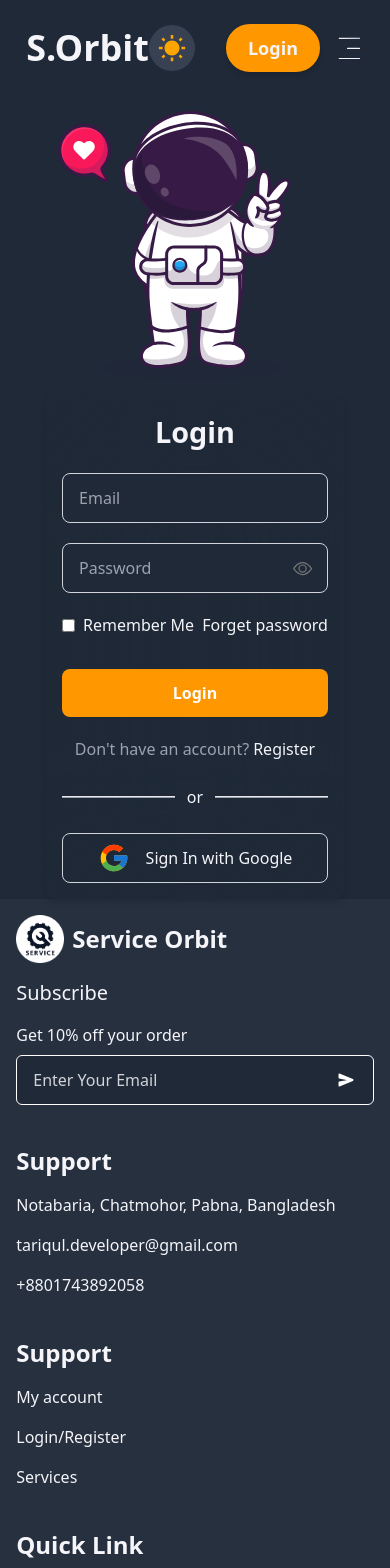
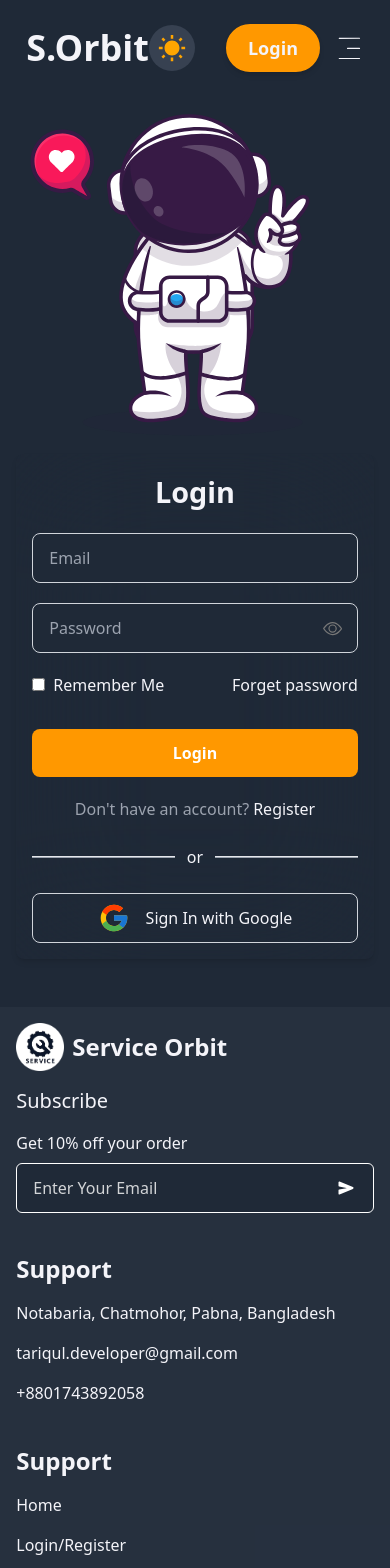
Before and after one commit to tariqul420/Service-Orbit, a React (Vite) app: page /login in a window 390 px wide. Shown: the top 1568 px of the page. Built offline with nearby package versions, Linux system fonts and the light colour scheme; no server answers.

Commit message:
responsive login & forgotpassword

```diff
--- a/src/Components/Common/Footer.jsx
+++ b/src/Components/Common/Footer.jsx
@@ -4,7 +4,8 @@ import { Link } from "react-router-dom";
 
 const Footer = () => {
     return (
-        <div className="pt-4 w-full bg-gray-100 dark:bg-gray-700/30">
+        <div
+            className="pt-4 w-full bg-gray-100 dark:bg-gray-700/30">
             <div className="w-11/12 mx-auto grid grid-cols-1 md:grid-cols-3 lg:grid-cols-5 gap-10 mb-8">
                 <div className="space-y-4">
                     <Link to='/'>
@@ -38,7 +39,7 @@ const Footer = () => {
                 </div>
                 <div className="space-y-4">
                     <h2 className="font-semibold text-2xl">Support</h2>
-                    <p>My account</p>
+                    <p><Link to='/'>Home</Link></p>
                     <p><Link to='/login'>Login</Link>/<Link to='/register'>Register</Link></p>
                     <p><Link to='/services'>Services</Link></p>
                 </div>
--- a/src/Components/Home/Banner.jsx
+++ b/src/Components/Home/Banner.jsx
@@ -39,6 +39,8 @@ const Banner = ({ banner }) => {
                     <SwiperSlide key={index}>
 
                         <div
+                            data-aos="flip-left"
+                            data-aos-duration="2000"
                             className="w-full sm:w-[80%] lg:w-full h-[473px] relative overflow-hidden group cursor-pointer rounded-md">
 
                             {/*  image  */}
--- a/src/Pages/Authentication/ForgotPassword.jsx
+++ b/src/Pages/Authentication/ForgotPassword.jsx
@@ -30,7 +30,7 @@ const ForgotPassword = () => {
     }
 
     return (
-        <section className="w-10/12 mx-auto h-auto flex items-center my-12 justify-center gap-12">
+        <section className="w-10/12 max-sm:w-full mx-auto h-auto flex flex-col-reverse md:flex-row items-center my-12 justify-center gap-12">
             <div className="w-full sm:w-[40%] rounded-lg sm:py-6 sm:px-8 p-4 flex flex-col gap-5 shadow-md flex-1">
 
                 {/* Forgot Password Form */}
--- a/src/Pages/Authentication/Login.jsx
+++ b/src/Pages/Authentication/Login.jsx
@@ -48,10 +48,10 @@ const Login = () => {
 
     return (
         <>
-            <section className="w-10/12 mx-auto h-auto flex flex-col-reverse lg:flex-row my-0 lg:my-12">
+            <section className="w-10/12 max-sm:w-full mx-auto h-auto flex flex-col-reverse lg:flex-row my-0 lg:my-12">
 
                 {/* Login Form */}
-                <div className="shadow-md backdrop-blur-3xl rounded-lg sm:py-6 sm:px-8 p-4 flex flex-col gap-5 flex-1">
+                <div className="shadow-md backdrop-blur-3xl rounded-lg sm:py-6 sm:px-8 p-4 flex flex-col gap-5 flex-1 max-sm:mb-12">
                     <form onSubmit={handleSubmit(onSubmit)} className="w-full flex flex-col gap-5">
                         <h3 className="text-[1.8rem] font-[700] text-center">
                             Login
--- a/src/Pages/Home.jsx
+++ b/src/Pages/Home.jsx
@@ -66,7 +66,9 @@ const Home = () => {
 
             {/* Popular Services */}
             <div className="mb-28">
-                <h2 className="text-6xl font-bold text-center">Popular Services</h2>
+                <h2
+                    data-aos="fade-up"
+                    className="text-6xl font-bold text-center">Popular Services</h2>
 
                 {
                     data?.popularServices.length === 0 ? (
@@ -96,7 +98,9 @@ const Home = () => {
 
             {/* Best Service Provider */}
             <div className="mb-28">
-                <h2 className="text-6xl font-bold text-center">Best Service Provider</h2>
+                <h2
+                    data-aos="fade-up"
+                    className="text-6xl font-bold text-center">Best Service Provider</h2>
 
                 <div className="grid grid-cols-1 md:grid-cols-2 lg:grid-cols-3 gap-6 mt-12">
                     {
@@ -107,7 +111,9 @@ const Home = () => {
 
             {/* Our Stories As Told By Customers */}
             <div className="mb-28">
-                <h2 className="text-6xl font-bold text-center">Our Stories As Told By <br className="max-sm:hidden" /> Customers</h2>
+                <h2
+                    data-aos="fade-up"
+                    className="text-6xl font-bold text-center">Our Stories As Told By <br className="max-sm:hidden" /> Customers</h2>
 
                 <div className="mt-12 flex flex-col gap-8">
                     <Slider {...settings}>
--- a/src/Pages/Services.jsx
+++ b/src/Pages/Services.jsx
@@ -54,7 +54,8 @@ const Services = () => {
                             className='text-[1.3rem]  dark:group-hover:text-gray-200' /></span>
                 </div>
 
-                <h2 className="font-bold max-sm:text-5xl text-6xl text-center mt-12">All Services</h2>
+                <h2
+                    className="font-bold max-sm:text-5xl text-6xl text-center mt-12">All Services</h2>
 
 
                 {
```
